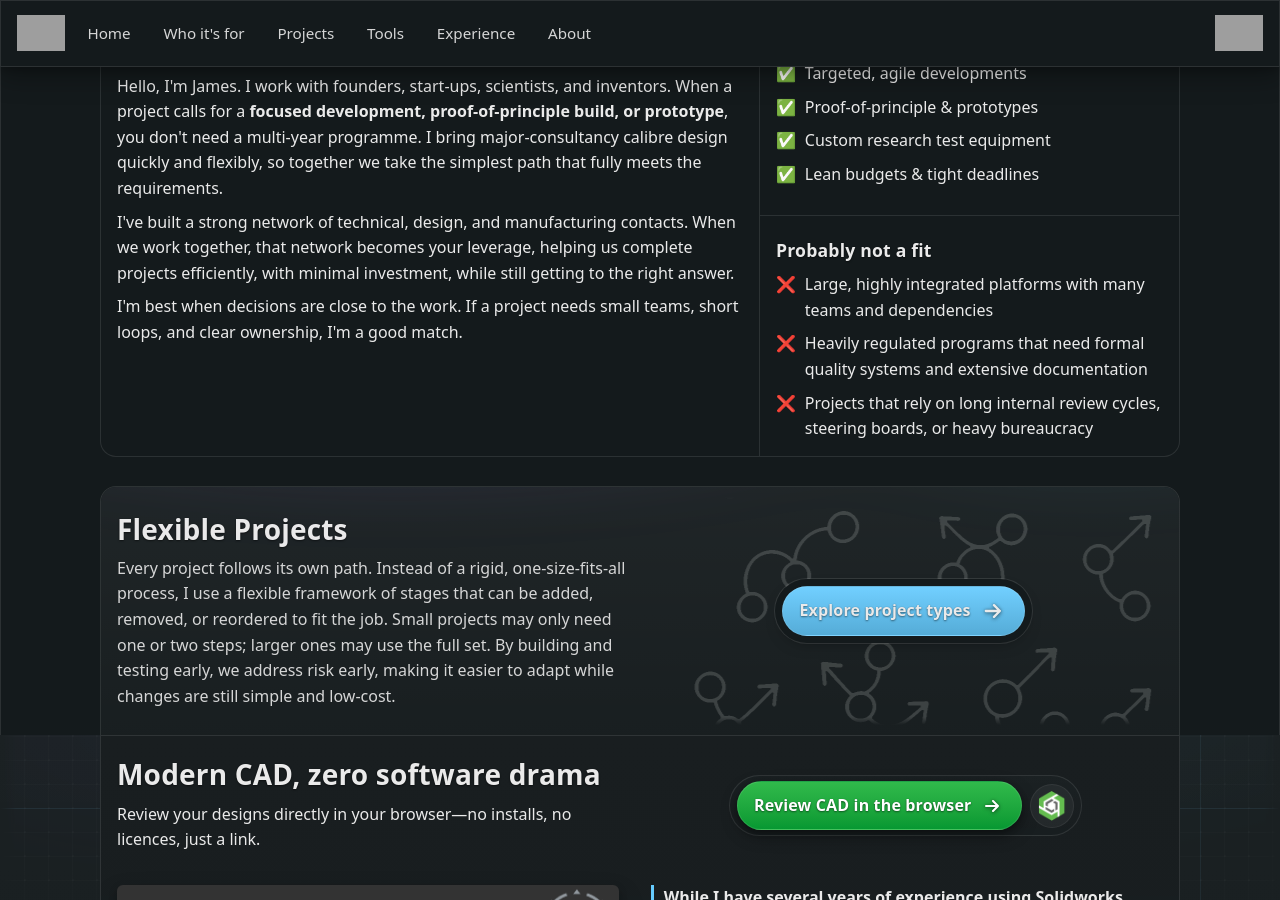
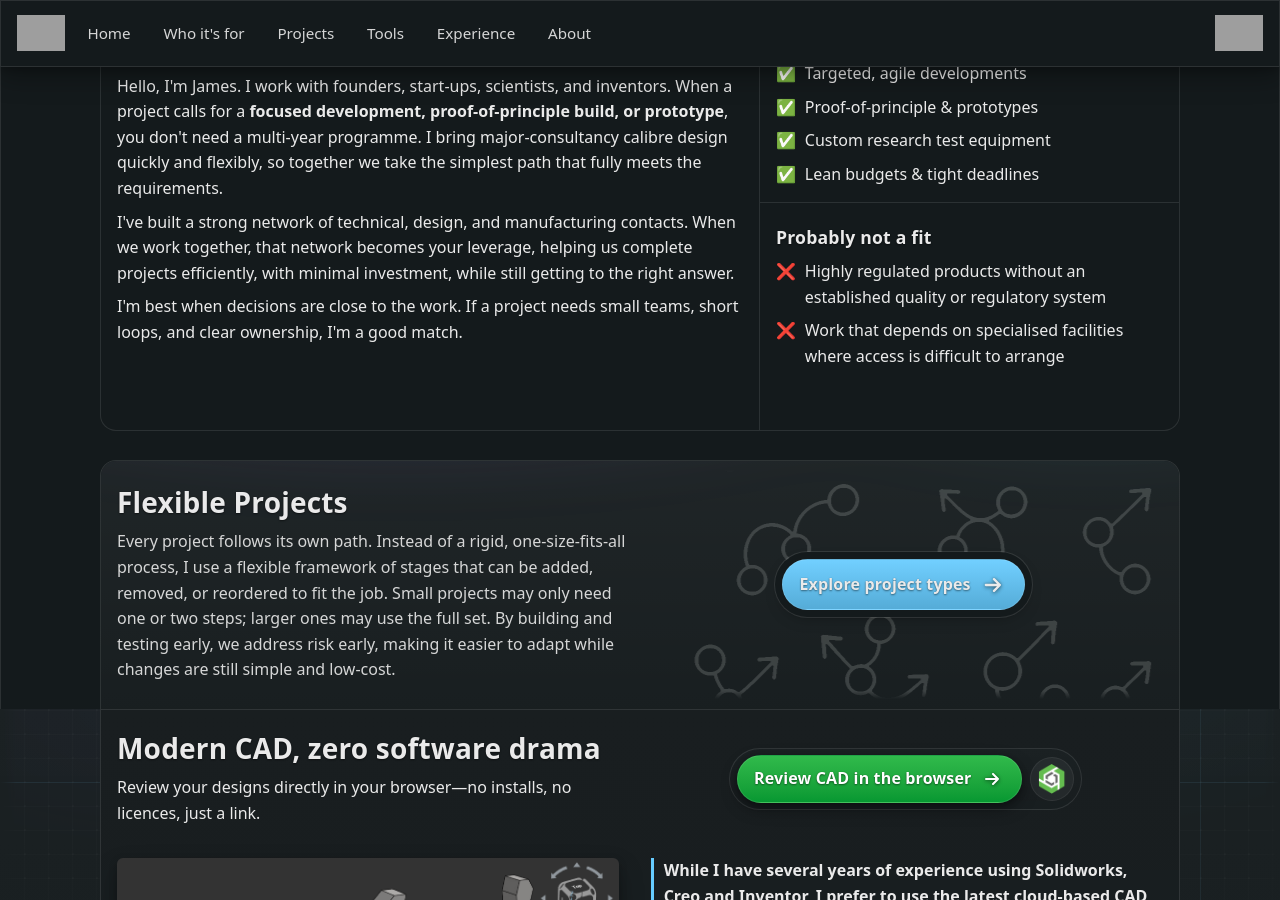
Before and after one commit to JamesAIzzard/jamesaizzard.github.io, a Jekyll site: the page built from index.html, in a window 1280 px wide and 900 px high, scrolled down 1093 px. Built offline with Jekyll 4.4.1, drawn with Linux system fonts in a browser that asks for light colours; some web fonts are replaced; grey boxes are pictures that could not be loaded.

Commit message:
Update wording in where-fits to soften

```diff
--- a/_includes/where_fits.html
+++ b/_includes/where_fits.html
@@ -43,9 +43,8 @@
                 <div class="wf-cell wf-lhs-bottom border-panel" id="wherefits-tiles-nofit">
                     <h3>Probably not a fit</h3>
                     <ul>
-                        <li>Large, highly integrated platforms with many teams and dependencies</li>
-                        <li>Heavily regulated programs that need formal quality systems and extensive documentation</li>
-                        <li>Projects that rely on long internal review cycles, steering boards, or heavy bureaucracy</li>
+                        <li>Highly regulated products without an established quality or regulatory system</li>
+                        <li>Work that depends on specialised facilities where access is difficult to arrange</li>
                     </ul>
                 </div>
             </div>
```
